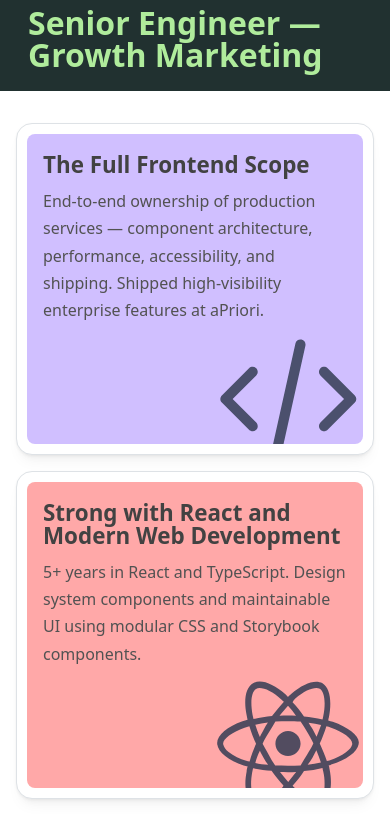
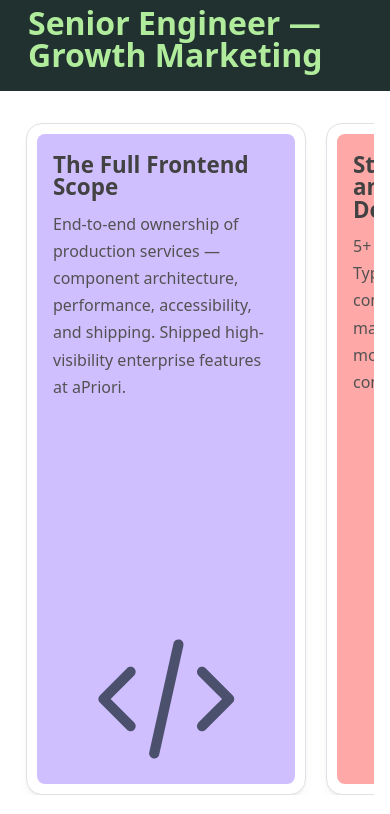
Before and after one commit to jakesolomon/jakewantstoworkatbuffer, a React (Vite) app: page / in a window 390 px wide. Shown: the part 780-1594 px from the top of the page. Built offline with nearby package versions, Linux system fonts and the light colour scheme.

Commit message:
Make job description section responsive

```diff
--- a/src/App.tsx
+++ b/src/App.tsx
@@ -108,7 +108,6 @@ function App() {
         <SectionHeader title="Senior Engineer — Growth Marketing"/>
 
         <JobDescriptionSection />
-        <Box h="50px"/>
 
         {/* Scrolling Banner */}
         <Box bg="buffer-green.2" py="md">
--- a/src/JobAspectCard.tsx
+++ b/src/JobAspectCard.tsx
@@ -42,7 +42,7 @@ function JobAspectCard(props: { aspect: JobAspect })  {
                     }
                   : {
                       position: "absolute",
-                      bottom: -40,
+                      bottom: -30,
                       right: -10,
                       transition: "all 400ms",
                     }
--- a/src/JobDescriptionSection.tsx
+++ b/src/JobDescriptionSection.tsx
@@ -1,10 +1,11 @@
-import {Container, Grid, Stack} from "@mantine/core";
+import {Container, Flex, Grid, ScrollArea, Stack} from "@mantine/core";
 import JobAspectCard, {type JobAspect } from "./JobAspectCard";
 import BarChart from "./assets/bar-chart-4.svg"
 import Code from "./assets/code-1.svg"
 import Database from "./assets/database-2.svg"
 import Postman from "./assets/postman.svg"
 import ReactLogo from "./assets/react.svg"
+import VerticalJobAspectCard from "./VerticalJobAspectCard.tsx";
 
 function JobDescriptionSection() {
 
@@ -44,20 +45,21 @@ function JobDescriptionSection() {
       image: BarChart,
       size: 4,
       description: "Instrumented The Growing Guide funnel end-to-end to reach 300+ registered users, 34% visitor-to-signup conversion. Iterated based on where users actually dropped off using Google Analytics + GTM.",
-      horizontal: true
+      // horizontal: true
     },
   }
 
   return (
     <Container size="xl" my="xl">
-      <Grid>
+
+      <Grid visibleFrom='md'>
         <Grid.Col span={{base: 12, md: 4}}>
           <Stack>
             <JobAspectCard aspect={jobAspects.frontend} />
             <JobAspectCard aspect={jobAspects.react} />
           </Stack>
         </Grid.Col>
-        <Grid.Col span={{base: 8}}>
+        <Grid.Col span={{base: 12, md: 8}}>
           <Stack h="100%">
             <JobAspectCard aspect={jobAspects.backend} />
             <Grid>
@@ -71,6 +73,26 @@ function JobDescriptionSection() {
           </Stack>
         </Grid.Col>
       </Grid>
+
+      <ScrollArea visibleFrom="sm" hiddenFrom="md" w="100%">
+        <Flex w={2000}>
+          <VerticalJobAspectCard aspect={jobAspects.frontend} width={400} />
+          <VerticalJobAspectCard aspect={jobAspects.react} width={400} />
+          <VerticalJobAspectCard aspect={jobAspects.backend} width={400} />
+          <VerticalJobAspectCard aspect={jobAspects.api} width={400} />
+          <VerticalJobAspectCard aspect={jobAspects.pipeline} width={400} />
+        </Flex>
+      </ScrollArea>
+
+      <ScrollArea hiddenFrom="sm" w="100%">
+        <Flex w={1500}>
+          <VerticalJobAspectCard aspect={jobAspects.frontend} width={300} />
+          <VerticalJobAspectCard aspect={jobAspects.react} width={300} />
+          <VerticalJobAspectCard aspect={jobAspects.backend} width={300} />
+          <VerticalJobAspectCard aspect={jobAspects.api} width={300} />
+          <VerticalJobAspectCard aspect={jobAspects.pipeline} width={300} />
+        </Flex>
+      </ScrollArea>
     </Container>
   )
 }
--- /dev/null
+++ b/src/VerticalJobAspectCard.tsx
@@ -0,0 +1,44 @@
+import {Box, Card, Center, Image, lighten, parseThemeColor, Text, useMantineTheme} from "@mantine/core";
+import {useHover} from "@mantine/hooks";
+
+export interface JobAspect {title: string, color: string, size: number, image: string, description: string, horizontal?: boolean}
+
+function VerticalJobAspectCard(props: { aspect: JobAspect, width: number })  {
+  const { hovered, ref } = useHover()
+  const theme = useMantineTheme();
+
+  const { aspect, width } = props;
+  const { color, title, image, description } = aspect;
+  const parsedColor = parseThemeColor({color, theme}).value
+
+  return (
+    <Card w={width} shadow="sm" mx="xs" p={0} withBorder radius="lg" key={title} style={{position: "relative"}}>
+      <Card h="100%" bg={hovered ? lighten(parsedColor, 0.3) : color} m="xs" py="lg" radius="md" shadow="0" ref={ref} style={{transition: "all 200ms", position: "relative"}}>
+        <Text size="1.4rem" fw="550" c="buffer-dark.7" >
+          {title}
+        </Text>
+        <Text mt="sm" c="buffer-dark.6">
+          {description}
+        </Text>
+        <Box h={200} >
+          <Center>
+            <Image
+              src={image}
+              h={hovered ? 180 : 170}
+              w={hovered ? 180 : 170}
+              fit="contain"
+              opacity="0.85"
+              style={{
+                position: "absolute",
+                bottom: 0,
+                transition: "all 400ms",
+              }}
+            />
+          </Center>
+        </Box>
+      </Card>
+    </Card>
+  )
+}
+
+export default VerticalJobAspectCard;
```
